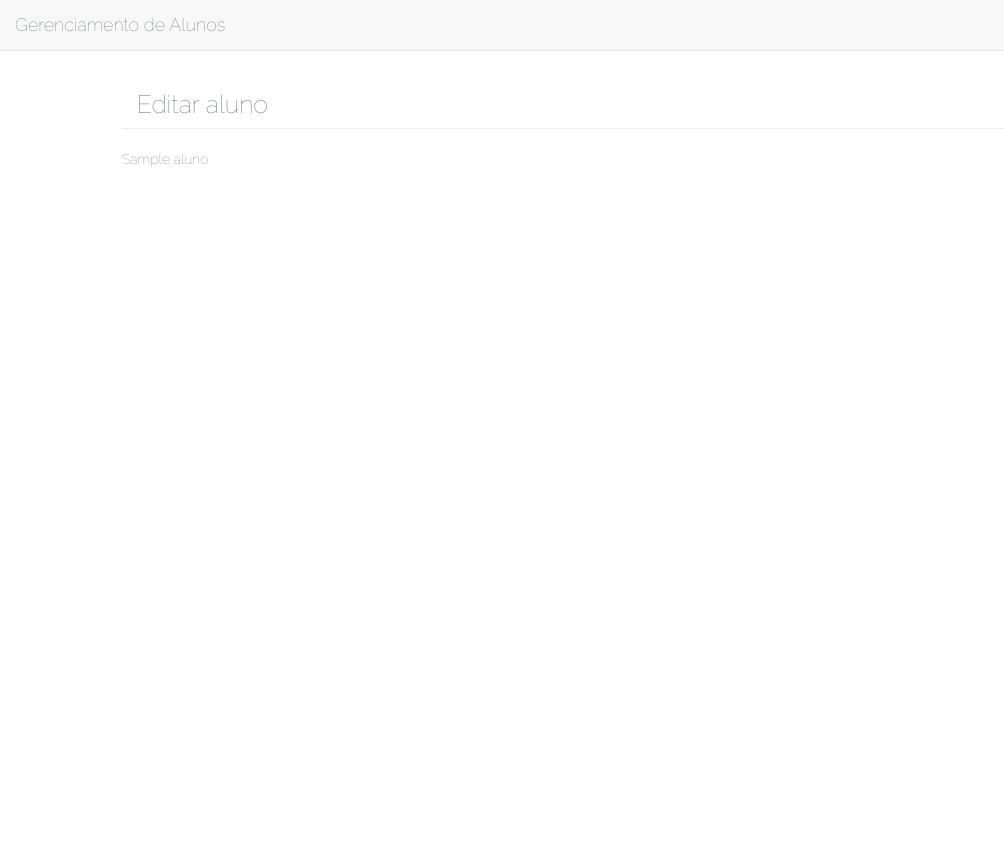
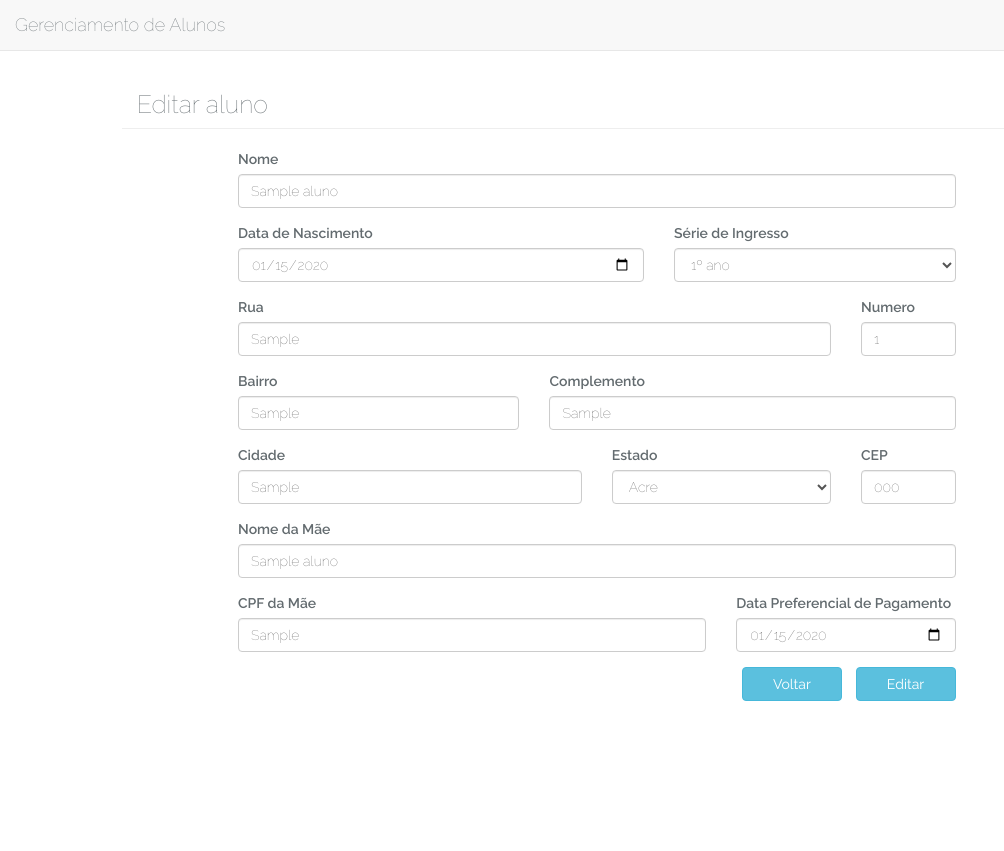
Before and after one commit to leticiaDomingues/CadastroAlunos, a Laravel app: page /aluno/1/edit in a window 1280 px wide. Shown: the whole page, without its empty margins (0-1004 px from the left). Run offline with Laravel 8, Linux system fonts and the light colour scheme; tables that the repository leaves empty hold one stand-in row (values such as "Sample post"); settings files or empty folders that the repository lacks are supplied.

Commit message:
Pg de alterar aluno + excluir aluno

```diff
--- a/sistemaAluno/app/Http/Controllers/AlunoController.php
+++ b/sistemaAluno/app/Http/Controllers/AlunoController.php
@@ -74,7 +74,36 @@ class AlunoController extends Controller
      */
     public function edit(Aluno $aluno)
     {
-        return view('aluno.edit')->with(['aluno'=>$aluno]);
+        $estados = array(
+            array("AC","Acre"),
+            array("AL","Alagoas"),
+            array("AP","Amapá"),
+            array("AM","Amazonas"),
+            array("BA","Bahia"),
+            array("CE","Ceará"),
+            array("DF","Distrito Federal"),
+            array("ES","Espírito Santo"),
+            array("GO","Goiás"),
+            array("MA","Maranhão"),
+            array("MT","Mato Grosso"),
+            array("MS","Mato Grosso do Sul"),
+            array("MG","Minas Gerais"),
+            array("PA","Pará"),
+            array("PB","Paraíba"),
+            array("PR","Paraná"),
+            array("PE","Pernambuco"),
+            array("PI","Piauí"),
+            array("RJ","Rio de Janeiro"),
+            array("RN","Rio Grande do Norte"),
+            array("RS","Rio Grande do Sul"),
+            array("RO","Rondônia"),
+            array("RR","Roraima"),
+            array("SC","Santa Catarina"),
+            array("SP","São Paulo"),
+            array("SE","Sergipe"),
+            array("SP","São Paulo")
+        );
+        return view('aluno.edit')->with(['aluno'=>$aluno, 'estados'=>$estados]);
     }
 
     /**
@@ -86,7 +115,23 @@ class AlunoController extends Controller
      */
     public function update(Request $request, $id)
     {
-        //
+        $aluno = Aluno::find($id);
+        $aluno->nome = $request->nome;
+        $aluno->serie = $request->serie;
+        $aluno->dataNasc = $request->dataNasc;
+        $aluno->rua = $request->rua;
+        $aluno->numero = $request->numero;
+        $aluno->bairro = $request->bairro;
+        $aluno->complemento = $request->complemento;
+        $aluno->cidade = $request->cidade;
+        $aluno->estado = $request->estado;
+        $aluno->cep = $request->cep;
+        $aluno->nomeMae = $request->nomeMae;
+        $aluno->cpfMae = $request->cpfMae;
+        $aluno->dataPagamento = $request->dataPagamento;
+
+        $aluno->save();
+        return redirect('aluno');
     }
 
     /**
@@ -97,6 +142,8 @@ class AlunoController extends Controller
      */
     public function destroy($id)
     {
-        //
+        $aluno = Aluno::find($id);
+        $aluno->delete();
+        return redirect('aluno');
     }
 }
--- a/sistemaAluno/resources/views/aluno/edit.blade.php
+++ b/sistemaAluno/resources/views/aluno/edit.blade.php
@@ -3,5 +3,100 @@
 @section('page-title','Editar aluno')
 
 @section('body')
-    {{$aluno->nome}}
+    <div class="col-md-9 col-md-offset-1">
+		<form action="/aluno/{{$aluno->id}}" method="POST">
+		    {{ csrf_field() }}
+		    {{ method_field('PUT') }}
+			<input type="hidden" name="_token" value="{{ csrf_token() }}">
+
+			<div class="form-group col-md-12">
+			    <label for="nome">Nome</label>
+			    <input type="text" class="form-control" id="nome" name="nome" value="{{$aluno->nome}}">
+			</div>
+			<div class="form-row">
+				<div class="form-group col-md-7">
+			 		<label for="dataNasc" class="col-form-label">Data de Nascimento</label>
+			 		<input class="form-control" type="date" id="dataNasc" name="dataNasc" value="{{$aluno->dataNasc}}">
+				</div>
+				<div class="form-group col-md-5">
+			 		<label for="serie" class="col-form-label">Série de Ingresso</label>
+			  		<select id="serie" class="form-control" name="serie">
+			  			<option value="">Selecione</option>
+				  		@for($i = 1; $i <= 9; $i++)
+						    <option value="{{ $i }}"
+						    @if($i == $aluno->serie)
+						        selected="selected"
+						    @endif
+						    >{{ $i }}º ano</option>
+						@endfor
+  					</select>
+				</div>
+			</div>
+			<div class="form-row">
+				<div class="form-group col-md-10">
+			 		<label for="rua" class="col-form-label">Rua</label>
+			  		<input type="text" class="form-control" id="rua" name="rua" value="{{$aluno->rua}}">
+				</div>
+				<div class="form-group col-md-2">
+			 		<label for="numero" class="col-form-label">Numero</label>
+			  		<input type="text" class="form-control" id="numero" name="numero" value="{{$aluno->numero}}">
+				</div>
+			</div>
+			<div class="form-row">
+				<div class="form-group col-md-5">
+			 		<label for="bairro" class="col-form-label">Bairro</label>
+			  		<input type="text" class="form-control" id="bairro" name="bairro" value="{{$aluno->bairro}}">
+				</div>
+				<div class="form-group col-md-7">
+			 		<label for="complemento" class="col-form-label">Complemento</label>
+			  		<input type="text" class="form-control" id="complemento" placeholder="Opcional" name="complemento" value="{{$aluno->complemento}}">
+				</div>
+			</div>
+
+			<div class="form-row">
+				<div class="form-group col-md-6">
+			 		<label for="cidade" class="col-form-label">Cidade</label>
+			  		<input type="text" class="form-control" id="cidade" name="cidade" value="{{$aluno->cidade}}">
+				</div>
+				<div class="form-group col-md-4">
+			  		<label for="estado" class="col-form-label">Estado</label>
+			  		<select id="estado" class="form-control" name="estado">
+					@foreach ($estados as $estado)
+					    <option value="{{ $estado[0] }}"
+					    @if ($estado[0] == $aluno->estado)
+					        selected="selected"
+					    @endif
+					    >{{ $estado[1] }}</option>
+					@endforeach
+
+			  		</select>
+				</div>
+				<div class="form-group col-md-2">
+			 		<label for="cep" class="col-form-label">CEP</label>
+			  		<input type="text" class="form-control" id="cep" placeholder="11111-111" name="cep" value="{{$aluno->cep}}">
+				</div>
+			</div>
+			<div class="form-group col-md-12">
+			    <label for="nomeMae">Nome da Mãe</label>
+			    <input type="text" class="form-control" id="nomeMae" name="nomeMae" value="{{$aluno->nomeMae}}">
+			</div>
+			<div class="form-row">
+				<div class="form-group col-md-8">
+			 		<label for="cpfMae" class="col-form-label">CPF da Mãe</label>
+			  		<input type="text" class="form-control" id="cpfMae" name="cpfMae" value="{{$aluno->cpfMae}}">
+				</div>
+				<div class="form-group col-md-4">
+			 		<label for="dataPagamento" class="col-form-label">Data Preferencial de Pagamento</label>
+			  		<input class="form-control" type="date" id="dataPagamento" name="dataPagamento" value="{{$aluno->dataPagamento}}">
+				</div>
+			</div>
+			<div class="form-group">
+			<label display="hidden"></label>
+			</div>
+			<div class="form-group col-md-12" style="text-align:right">
+				<a href="/aluno" class="btn btn-info" style="width:100px; margin-left:10px">Voltar</a>
+				<button type="submit" class="btn btn-info" style="width:100px; margin-left:10px">Editar</button>
+			</div>
+		</form>
+	</div>
 @endsection
--- a/sistemaAluno/resources/views/aluno/index.blade.php
+++ b/sistemaAluno/resources/views/aluno/index.blade.php
@@ -23,15 +23,19 @@
 	                        <td style="width:10%">{{ $aluno->serie }}º ano</td>
 	                        <td style="width:65%">{{ $aluno->nome }}</td>
 	                        <td>
+	                       		<form action="\aluno\{{ $aluno->id }}" method="POST">
+								    {{ csrf_field() }}
+								    {{ method_field('DELETE') }}
 		                        	<a href="\aluno\{{ $aluno->id }}" class="btn btn-info btn-outline btn-circle" title="Ver detalhes">
 		                        		<i class="fa fa-eye"></i>
 		                			</a>
 		                			<a href="\aluno\{{ $aluno->id }}\edit" class="btn btn-warning btn-outline btn-circle" title="Editar">
 		                        		<i class="fa fa-pencil"></i>
 		                			</a>
-	                			<button type="button" class="btn btn-danger btn-outline btn-circle" title="Excluir">
+		                			<button type="submit" class="btn btn-danger btn-outline btn-circle" title="Excluir">
 		                        		<i class="fa fa-times"></i>
 		                			</button>
+	                			</form>
 	                        </td style="width:25%">
 	                    </tr>
 	                @endforeach
```
Lines whose indentation alone changed are shown as unchanged.
